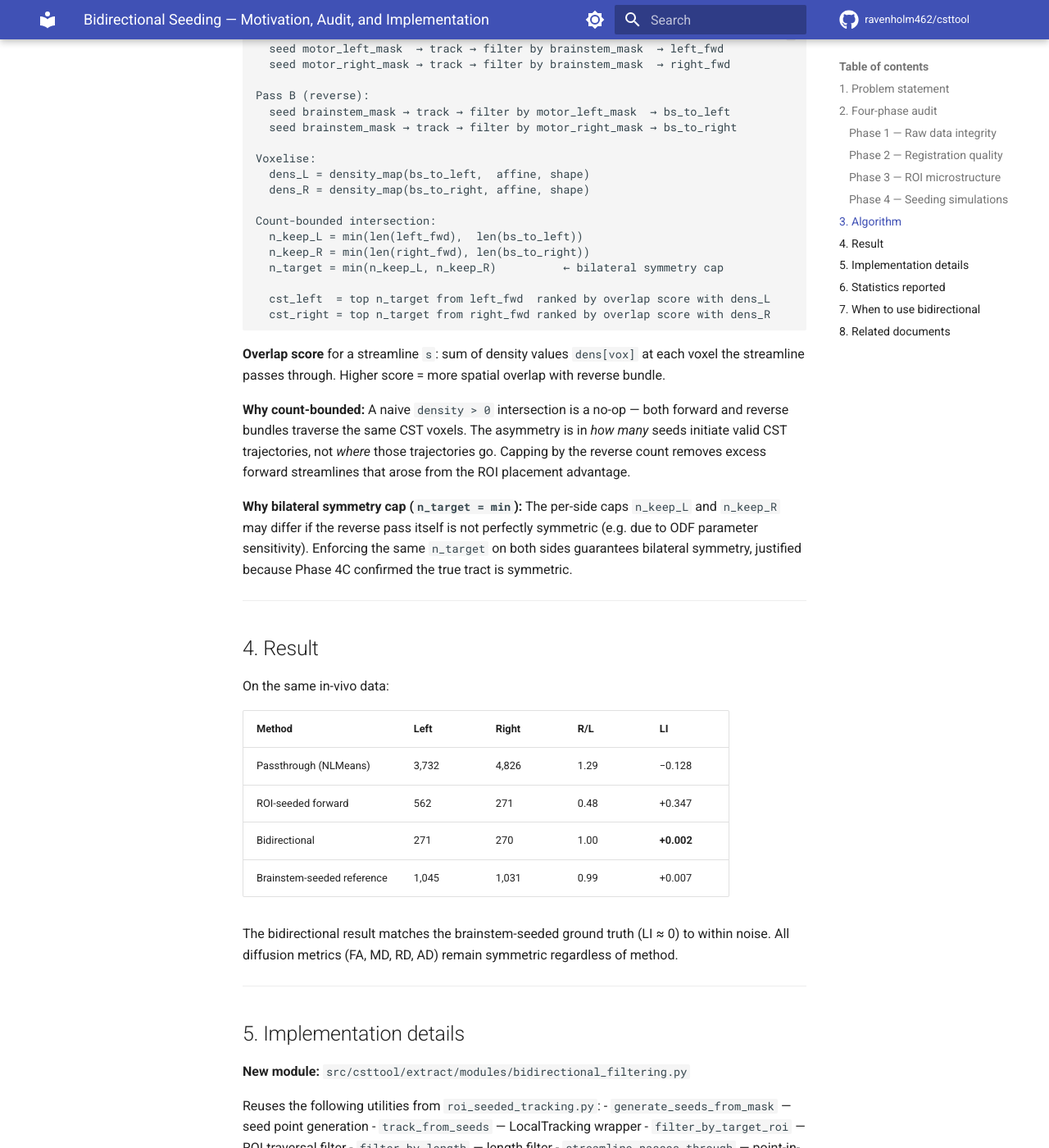
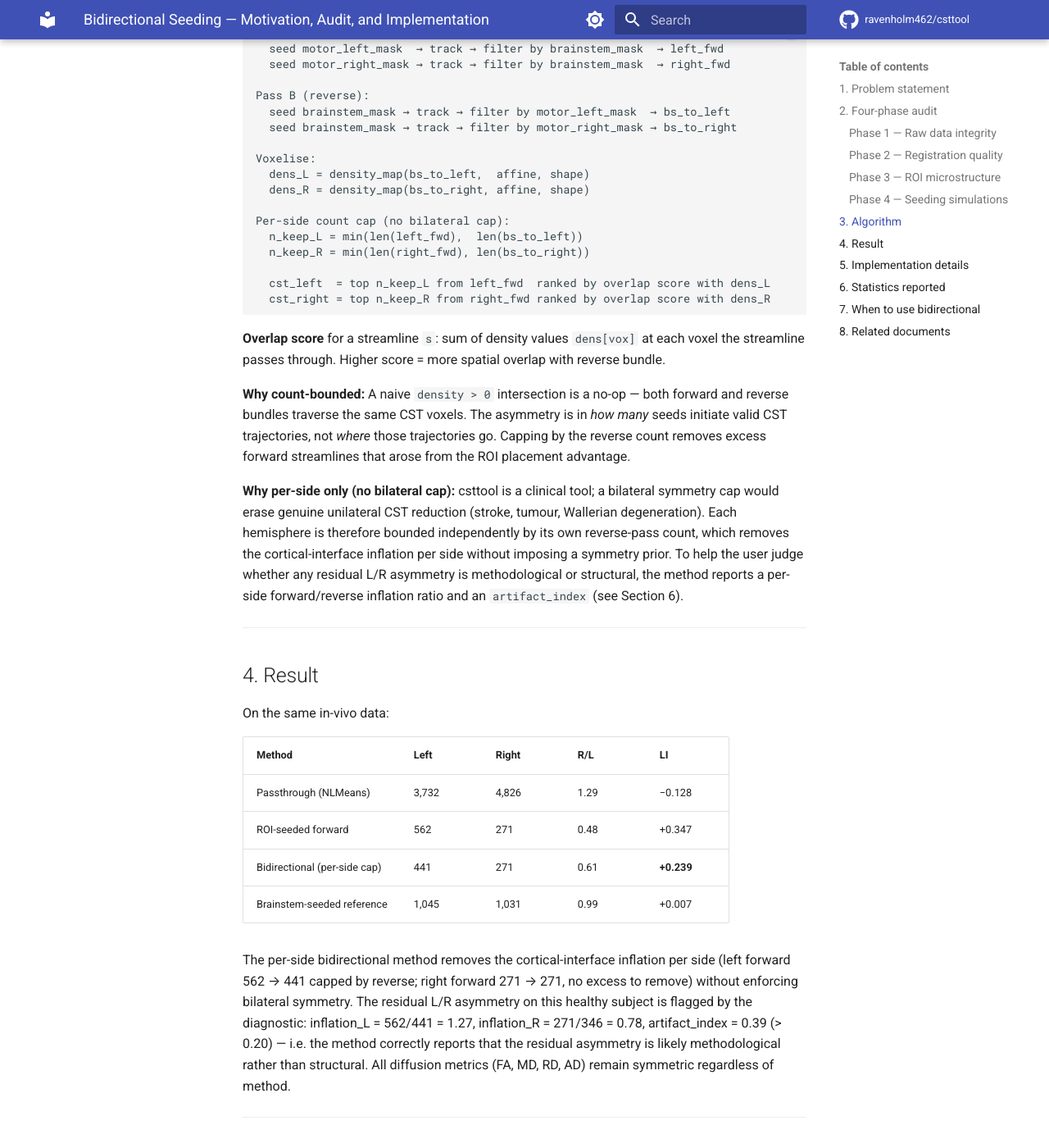
Before and after one commit to ravenholm462/csttool, an MkDocs documentation site: the page built from docs/fixes/bidirectional_seeding.md, in a window 1280 px wide and 1400 px high, scrolled down 2217 px. Shown: the whole window at 82% size. Built offline with MkDocs 1.6.1 and Material for MkDocs 9.7.7, drawn with Linux system fonts in a browser that asks for light colours; comment, search, counter and statistics services are not loaded; some of the changed text lies outside the part shown.

Commit message:
fix: bidirectional method preserves asymmetry; BIDS handoff bugs
bidirectional extraction:
- drop bilateral symmetry cap; each hemisphere is now bounded only by its own
  reverse-pass count, so genuine unilateral CST reduction (stroke, tumour,
  Wallerian degeneration) is no longer erased
- report per-side forward/reverse inflation and an artifact_index so users can
  judge whether residual L/R count asymmetry is methodological or structural

BIDS reorganizer (run.py):
- copy instead of move when the source file is outside args.out; previously
  --nifti pass-through inputs were destructively relocated into the output tree
- per-filename tag overrides in extraction/logs/ so the registration report no
  longer overwrites the CST extraction report; both survive as distinct files

Validated on personal in-vivo data: forward L=562/R=271, reverse L=441/R=346,
final L=441/R=270, artifact_index=0.385.

Co-Authored-By: Claude Opus 4.7 <noreply@anthropic.com>

````diff
--- a/docs/fixes/bidirectional_seeding.md
+++ b/docs/fixes/bidirectional_seeding.md
@@ -85,13 +85,12 @@ Voxelise:
   dens_L = density_map(bs_to_left,  affine, shape)
   dens_R = density_map(bs_to_right, affine, shape)
 
-Count-bounded intersection:
+Per-side count cap (no bilateral cap):
   n_keep_L = min(len(left_fwd),  len(bs_to_left))
   n_keep_R = min(len(right_fwd), len(bs_to_right))
-  n_target = min(n_keep_L, n_keep_R)          ← bilateral symmetry cap
 
-  cst_left  = top n_target from left_fwd  ranked by overlap score with dens_L
-  cst_right = top n_target from right_fwd ranked by overlap score with dens_R
+  cst_left  = top n_keep_L from left_fwd  ranked by overlap score with dens_L
+  cst_right = top n_keep_R from right_fwd ranked by overlap score with dens_R
 ```
 
 **Overlap score** for a streamline `s`: sum of density values `dens[vox]` at each voxel
@@ -103,10 +102,13 @@ initiate valid CST trajectories, not *where* those trajectories go. Capping by t
 reverse count removes excess forward streamlines that arose from the ROI placement
 advantage.
 
-**Why bilateral symmetry cap (`n_target = min`):** The per-side caps `n_keep_L` and
-`n_keep_R` may differ if the reverse pass itself is not perfectly symmetric (e.g. due to
-ODF parameter sensitivity). Enforcing the same `n_target` on both sides guarantees
-bilateral symmetry, justified because Phase 4C confirmed the true tract is symmetric.
+**Why per-side only (no bilateral cap):** csttool is a clinical tool; a bilateral
+symmetry cap would erase genuine unilateral CST reduction (stroke, tumour, Wallerian
+degeneration). Each hemisphere is therefore bounded independently by its own reverse-pass
+count, which removes the cortical-interface inflation per side without imposing a
+symmetry prior. To help the user judge whether any residual L/R asymmetry is
+methodological or structural, the method reports a per-side forward/reverse inflation
+ratio and an `artifact_index` (see Section 6).
 
 ---
 
@@ -118,11 +120,16 @@ On the same in-vivo data:
 |--------|------|-------|-----|-----|
 | Passthrough (NLMeans) | 3,732 | 4,826 | 1.29 | −0.128 |
 | ROI-seeded forward | 562 | 271 | 0.48 | +0.347 |
-| Bidirectional | 271 | 270 | 1.00 | **+0.002** |
+| Bidirectional (per-side cap) | 441 | 271 | 0.61 | **+0.239** |
 | Brainstem-seeded reference | 1,045 | 1,031 | 0.99 | +0.007 |
 
-The bidirectional result matches the brainstem-seeded ground truth (LI ≈ 0) to within
-noise. All diffusion metrics (FA, MD, RD, AD) remain symmetric regardless of method.
+The per-side bidirectional method removes the cortical-interface inflation per side
+(left forward 562 → 441 capped by reverse; right forward 271 → 271, no excess to remove)
+without enforcing bilateral symmetry. The residual L/R asymmetry on this healthy subject
+is flagged by the diagnostic: inflation_L = 562/441 = 1.27, inflation_R = 271/346 = 0.78,
+artifact_index = 0.39 (> 0.20) — i.e. the method correctly reports that the residual
+asymmetry is likely methodological rather than structural. All diffusion metrics (FA, MD,
+RD, AD) remain symmetric regardless of method.
 
 ---
 
@@ -172,32 +179,50 @@ fields:
     "right_forward_count": 271,
     "bs_to_left_count": 441,
     "bs_to_right_count": 346,
-    "cst_left_count": 271,
-    "cst_right_count": 270,
-    "left_intersection_rate": 48.2,
-    "right_intersection_rate": 99.6,
+    "cst_left_count": 441,
+    "cst_right_count": 271,
+    "left_intersection_rate": 78.5,
+    "right_intersection_rate": 100.0,
+    "forward_reverse_ratio_left": 1.27,
+    "forward_reverse_ratio_right": 0.78,
+    "artifact_index": 0.39,
     "method": "bidirectional"
   }
 }
 ```
 
-`left_intersection_rate` and `right_intersection_rate` show what fraction of each forward
-bundle survived the intersection step, which is useful for diagnosing unusual cases.
+`left_intersection_rate` / `right_intersection_rate` give the fraction of each forward
+bundle retained after the per-side cap.
+
+`forward_reverse_ratio_left` / `forward_reverse_ratio_right` are per-side
+forward-pass / reverse-pass ratios (the cortical-interface inflation).
+
+`artifact_index = |inflation_L − inflation_R| / max(inflation_L, inflation_R)` indicates
+whether residual L/R count asymmetry is methodological or structural:
+
+- `artifact_index ≤ 0.20` → inflation symmetric on both sides; residual count asymmetry
+  is likely structural (genuine biology or pathology).
+- `artifact_index > 0.20` → one cortical ROI seeded more efficiently than the other;
+  residual count asymmetry may be a methodological artifact and should be interpreted
+  cautiously.
 
 ---
 
 ## 7. When to use bidirectional
 
 **Use bidirectional when:**
-- Single-subject analysis where symmetric bilateral CST counts are important
-- Passthrough laterality index |LI| > 0.15 and you want to confirm it is methodological
+- Single-subject analysis where you need to disentangle methodological from structural
+  L/R count differences
+- Passthrough laterality index |LI| > 0.15 and you want to confirm whether it is
+  methodological (check `artifact_index`)
 - You are comparing CST metrics between hemispheres
+- Clinical populations with possible unilateral motor pathology — the method no longer
+  enforces bilateral symmetry, so genuine asymmetry is preserved and the
+  `artifact_index` helps distinguish it from interface artifacts
 
 **Stick with passthrough when:**
 - Large cohort studies (bidirectional is slower: 4 tracking passes + intersection)
-- Clinical populations with known unilateral motor system pathology (stroke, tumour,
-  resection) — the bilateral symmetry assumption is invalid
-- You want to detect genuine structural asymmetry
+- You only need group-level summaries and do not care about per-subject L/R counts
 
 ---
 
````
Also changed, not shown: CHANGELOG.md (+27 -7 lines), 2 other files.
